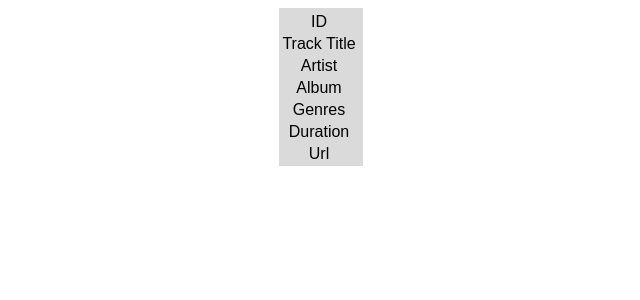
After one commit to Antinson/Music_App, a Flask app: template music/templates/tracks/track.html in a window 1280 px wide. The commit adds this page. Shown: the top 300 px of the page, without its empty margins (319-959 px from the left). Run offline with Flask 2, Linux system fonts and the light colour scheme; the template is opened without the code that fills it, so the values that code supplies are empty; parts of the project's set-up code (start-up, migrations or seed data) failed here and were passed over.

Commit message:
Created Individual track.html

```diff
--- a/music/static/styles.css
+++ b/music/static/styles.css
@@ -13,3 +13,27 @@
     text-align: center;
     padding: 8px;
 }
+.t_title {
+    text-align: center;
+    font-family: sans-serif;
+}
+
+.track__body {
+    text-align: center;
+    font-family: sans-serif;
+}
+
+.track__header__individual {
+    text-align: center;
+    font-family: sans-serif;
+}
+
+.table__cell__individual {
+    text-align: center;
+    font-family: sans-serif;
+}
+.individual_track {
+    margin-left: auto;
+    margin-right: auto;
+    background-color: rgb(218, 218, 218);
+}
--- /dev/null
+++ b/music/templates/tracks/track.html
@@ -0,0 +1,44 @@
+<!DOCTYPE html>
+<html lang="en">
+<head>
+    <meta charset="UTF-8">
+    <title>Simple Track</title>
+    <link rel="stylesheet" href="{{url_for('static', filename='styles.css')}}"/>
+</head>
+
+<body>
+    <table class="individual_track">
+        <tr class="table__row">
+            <tr>
+                <td class="table__cell__individual">ID</td>
+                <td class="table__cell__individual">{{track.track_id}}</td>
+            </tr>
+            <tr>
+                <td class="table__cell__individual">Track Title</td>
+                <td class="table__cell__individual">{{track.title}}</td>
+            </tr>
+            <tr>
+                <td class="table__cell__individual">Artist</td>
+                <td class="table__cell__individual">{{track.artist.full_name}}</td>
+            </tr>
+            <tr>
+                <td class="table__cell__individual">Album</td>
+                <td class="table__cell__individual">{{track.album.title}}</td>
+            </tr>
+            <tr>
+                <td class="table__cell__individual">Genres</td>
+                <td class="table__cell__individual">{{track.genres}}</td>
+            </tr>
+            <tr>
+                <td class="table__cell__individual">Duration</td>
+                <td class="table__cell__individual">{{track.track_duration}}</td>
+            </tr>
+            <tr>
+                <td class="table__cell__individual">Url</td>
+                <td class="table__cell__individual"><a href="{{track.track_url}}">{{track.title}}</a></td>
+            </tr>
+        </tr>
+    </table>
+</body>
+
+</html>
```
Also changed, not shown: music/tracks/tracks_browse.py (+8 -0 lines).
